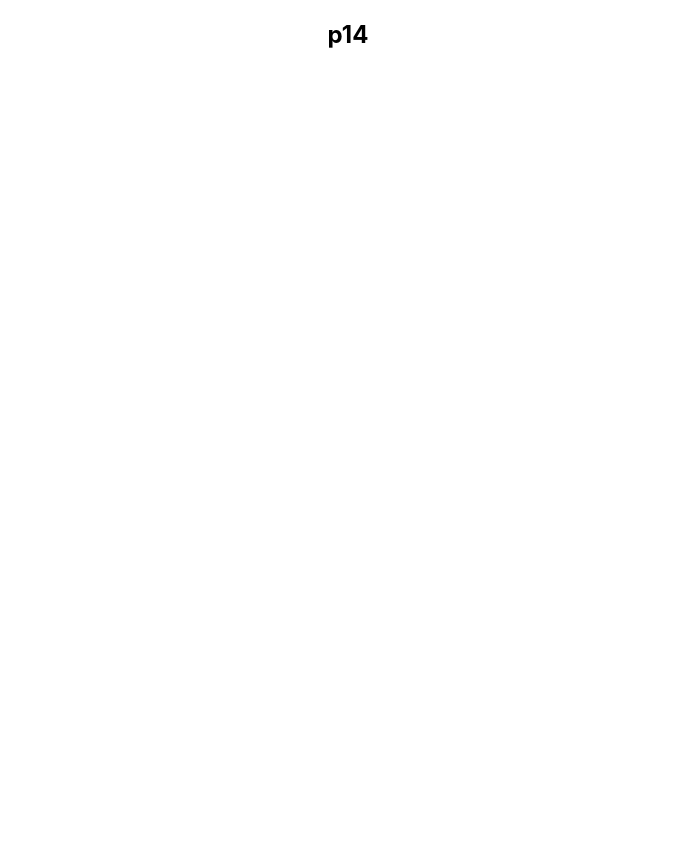
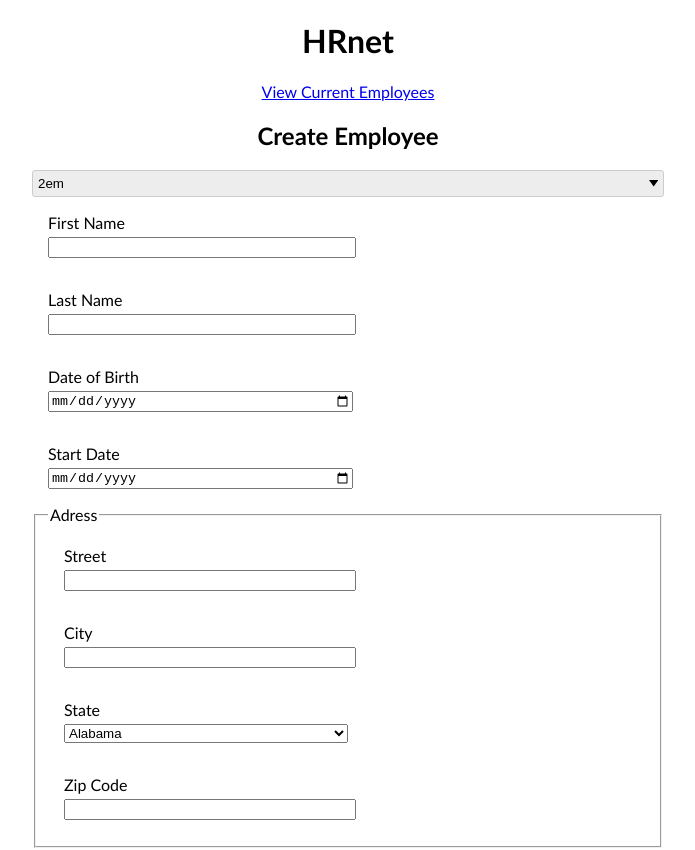
Before and after one commit to achtaitaipai/charles_CAILLETEAU_14_23_02_22, a React (Vite) app: page / in a window 1280 px wide. Shown: the top 850 px of the page, without its empty margins (292-987 px from the left). Before the commit the page ends 800 px from the top, so only its background shows below. Built offline with nearby package versions, Linux system fonts and the light colour scheme.

Commit message:
dropdown

```diff
--- a/package.json
+++ b/package.json
@@ -9,7 +9,9 @@
   },
   "dependencies": {
     "react": "^17.0.2",
-    "react-dom": "^17.0.2"
+    "react-dom": "^17.0.2",
+    "react-router-dom": "^6.2.1",
+    "styled-components": "^5.3.3"
   },
   "devDependencies": {
     "@vitejs/plugin-react": "^1.0.7",
--- a/src/App.css
+++ /dev/null
@@ -1,42 +0,0 @@
-.App {
-  text-align: center;
-}
-
-.App-logo {
-  height: 40vmin;
-  pointer-events: none;
-}
-
-@media (prefers-reduced-motion: no-preference) {
-  .App-logo {
-    animation: App-logo-spin infinite 20s linear;
-  }
-}
-
-.App-header {
-  background-color: #282c34;
-  min-height: 100vh;
-  display: flex;
-  flex-direction: column;
-  align-items: center;
-  justify-content: center;
-  font-size: calc(10px + 2vmin);
-  color: white;
-}
-
-.App-link {
-  color: #61dafb;
-}
-
-@keyframes App-logo-spin {
-  from {
-    transform: rotate(0deg);
-  }
-  to {
-    transform: rotate(360deg);
-  }
-}
-
-button {
-  font-size: calc(10px + 2vmin);
-}
--- a/src/App.jsx
+++ /dev/null
@@ -1,15 +0,0 @@
-import { useState } from 'react'
-import logo from './logo.svg'
-import './App.css'
-
-function App() {
-	const [count, setCount] = useState(0)
-
-	return (
-		<div className="App">
-			<h2>p14</h2>
-		</div>
-	)
-}
-
-export default App
--- /dev/null
+++ b/src/assets/style.css
@@ -0,0 +1,35 @@
+html {
+	font-family: 'Gill Sans', 'Gill Sans MT', Calibri, 'Trebuchet MS', sans-serif;
+}
+header {
+	width: 40%;
+	margin: auto;
+	text-align: center;
+}
+
+form {
+	display: flex;
+	flex-direction: column;
+	width: max(50%, 400px);
+	margin: auto;
+}
+
+label {
+	margin: 1rem;
+	display: flex;
+	flex-direction: column;
+	gap: 0.3125rem;
+}
+fieldset {
+	display: flex;
+	flex-direction: column;
+}
+
+input,
+select {
+	width: 50%;
+}
+
+input[type='submit'] {
+	align-self: center;
+}
--- /dev/null
+++ b/src/components/DropDown.jsx
@@ -0,0 +1,115 @@
+import { useEffect, useRef, useState } from 'react'
+import React from 'react'
+import './style.css'
+/**
+ *
+ * @param {*} param0
+ * @returns
+ */
+export default function DropDown({ listItem, selected = 0, handleSelect }) {
+	const getSelected = slt => {
+		if (typeof slt === 'string') {
+			return listItem.find(el => el === slt) ? listItem.find(el => el === slt) : listItem[0]
+		} else if (typeof slt === 'number') {
+			return listItem[slt] ? listItem[slt] : listItem[0]
+		}
+		return listItem[0]
+	}
+
+	const dropDownRef = useRef(null)
+	const selectedRef = useRef(null)
+	const listBoxRef = useRef(null)
+	const [selectedItem, setSelectedItem] = useState(getSelected(selected))
+	const [currentItem, setCurrentItem] = useState(-1)
+	const [expanded, setExpanded] = useState(false)
+
+	const selectClick = e => {
+		e.preventDefault()
+		expanded ? close() : open()
+	}
+	const optionClick = e => {
+		e.preventDefault()
+		selectItem(parseInt(e.target.getAttribute('data-value')))
+	}
+
+	useEffect(() => {
+		const handleClickOutside = e => {
+			if (dropDownRef.current && !dropDownRef.current.contains(e.target)) {
+				close()
+			}
+		}
+		document.addEventListener('click', handleClickOutside, true)
+		return () => {
+			document.removeEventListener('click', handleClickOutside, true)
+		}
+	}, [])
+
+	const handleKeyDown = e => {
+		if (e.code === 'Tab' || e.code === 'Escape') {
+			close()
+		} else if (e.code === 'ArrowDown') {
+			e.preventDefault()
+			setCurrentItem(Math.min(currentItem + 1, listItem.length - 1))
+		} else if (e.code === 'ArrowUp' && currentItem !== -1) {
+			e.preventDefault()
+			setCurrentItem(Math.max(currentItem - 1, 0))
+		} else if (e.code === 'Space' || e.code === 'Enter') {
+			e.preventDefault()
+			if (currentItem >= 0) {
+				selectItem(currentItem)
+			}
+			close()
+		}
+	}
+
+	const handleMouseEnter = e => {
+		setCurrentItem(parseInt(e.target.getAttribute('data-value')))
+	}
+
+	const open = () => {
+		setExpanded(true)
+		listBoxRef.current.focus()
+	}
+	const close = () => {
+		setExpanded(false)
+		setCurrentItem(-1)
+	}
+	const selectItem = id => {
+		setSelectedItem(getSelected(id))
+		close()
+		handleSelect(id, listItem[id])
+	}
+
+	return (
+		<React.StrictMode>
+			<div className="dropdown" ref={dropDownRef} onKeyDown={expanded ? handleKeyDown : null}>
+				<button className="dropdown__selected" ref={selectedRef} onClick={selectClick} aria-haspopup="listbox" aria-expanded={expanded}>
+					{' '}
+					{selectedItem}{' '}
+					<svg viewBox="0 0 10 10" xmlns="http://www.w3.org/2000/svg">
+						{expanded ? <polygon points="0 9, 10 9, 5 2" /> : <polygon points="0 1, 10 1, 5 8" />}
+					</svg>
+				</button>
+				<ul role="listbox" tabIndex={-1} ref={listBoxRef} style={{ opacity: expanded ? '1' : '0' }} className="dropdown__list">
+					{expanded &&
+						listItem.map((item, id) => {
+							return (
+								<li key={id} role="option" className="dropdown__item">
+									<button
+										className="dropdown__itemBtn"
+										data-value={id}
+										onClick={optionClick}
+										tabIndex="-1"
+										onMouseEnter={handleMouseEnter}
+										aria-selected={id === currentItem}
+									>
+										{item}
+									</button>
+								</li>
+							)
+						})}
+				</ul>
+			</div>
+		</React.StrictMode>
+	)
+}
--- /dev/null
+++ b/src/components/style.css
@@ -0,0 +1,54 @@
+.dropdown {
+	position: relative;
+}
+.dropdown__selected {
+	position: relative;
+	padding: 0.3125rem;
+	background: #ededed;
+	border: 1px solid #cccccc;
+	border-radius: 3px;
+	display: block;
+	width: 100%;
+	text-align: left;
+	display: flex;
+	align-items: center;
+	cursor: pointer;
+}
+
+.dropdown svg {
+	height: 0.7em;
+	margin-left: auto;
+}
+
+.dropdown__list {
+	width: 100%;
+	box-sizing: border-box;
+	list-style: none;
+	display: flex;
+	flex-direction: column;
+	padding: 0;
+	margin: 0;
+	border: 1px solid #cccccc;
+	border-top: none;
+	position: absolute;
+	background: white;
+}
+
+.dropdown__itemBtn {
+	display: block;
+	background: none;
+	border: none;
+	outline: none;
+	padding: 0;
+	margin: 0;
+	cursor: pointer;
+	width: 100%;
+	height: 100%;
+	padding: 0.3125rem;
+	text-align: left;
+}
+
+.dropdown__item [aria-selected='true'] {
+	background: #007fff;
+	color: white;
+}
--- a/src/index.css
+++ /dev/null
@@ -1,13 +0,0 @@
-body {
-  margin: 0;
-  font-family: -apple-system, BlinkMacSystemFont, 'Segoe UI', 'Roboto', 'Oxygen',
-    'Ubuntu', 'Cantarell', 'Fira Sans', 'Droid Sans', 'Helvetica Neue',
-    sans-serif;
-  -webkit-font-smoothing: antialiased;
-  -moz-osx-font-smoothing: grayscale;
-}
-
-code {
-  font-family: source-code-pro, Menlo, Monaco, Consolas, 'Courier New',
-    monospace;
-}
--- a/src/main.jsx
+++ b/src/main.jsx
@@ -1,11 +1,16 @@
 import React from 'react'
 import ReactDOM from 'react-dom'
-import './index.css'
-import App from './App'
+import { Route, BrowserRouter, Routes } from 'react-router-dom'
+import CreateEmployee from './pages/CreateEmployee'
+import EmployeeList from './pages/EmployeeList'
 
 ReactDOM.render(
-  <React.StrictMode>
-    <App />
-  </React.StrictMode>,
-  document.getElementById('root')
+	<BrowserRouter>
+		<Routes>
+			<Route path="/" element={<CreateEmployee />}></Route>
+			<Route path="/employee-list" element={<EmployeeList />}></Route>
+			<Route path="*" element={<h1>404</h1>}></Route>
+		</Routes>
+	</BrowserRouter>,
+	document.getElementById('root')
 )
--- /dev/null
+++ b/src/pages/CreateEmployee.jsx
@@ -0,0 +1,66 @@
+import { Link } from 'react-router-dom'
+import '../assets/style.css'
+import DropDown from '../components/DropDown'
+
+export default function CreateEmployee() {
+	return (
+		<>
+			<header>
+				<h1>HRnet</h1>
+				<Link to={'/employee-list'}>View Current Employees</Link>
+				<h2>Create Employee</h2>
+			</header>
+			<main>
+				<form>
+					<DropDown listItem={['1er', '2em', '3em', '4em']} selected={'2em'} handleSelect={(id, value) => alert(id + ' ' + value)}></DropDown>
+					<label>
+						First Name
+						<input type="text" name="firstName"></input>
+					</label>
+					<label>
+						Last Name
+						<input type="text" name="lastName"></input>
+					</label>
+					<label>
+						Date of Birth
+						<input type="date" name="dateOfBirth"></input>
+					</label>
+					<label>
+						Start Date
+						<input type="date" name="startDate"></input>
+					</label>
+					<fieldset>
+						<legend>Adress</legend>
+						<label>
+							Street
+							<input type="text" name="street"></input>
+						</label>
+						<label>
+							City
+							<input type="text" name="city"></input>
+						</label>
+						<label>
+							State
+							<select name="state">
+								<option value="alabama">Alabama</option>
+								<option value="newyork">NewYork</option>
+							</select>
+						</label>
+						<label>
+							Zip Code
+							<input type="number" name="zipCode"></input>
+						</label>
+					</fieldset>
+					<label>
+						Department
+						<select name="department">
+							<option value="sales">Sales</option>
+							<option value="marketing">Marketing</option>
+						</select>
+					</label>
+					<input type="submit" value="Save" />
+				</form>
+			</main>
+		</>
+	)
+}
--- /dev/null
+++ b/src/pages/EmployeeList.jsx
@@ -0,0 +1,3 @@
+export default function EmployeeList() {
+	return <h1>Current Employees</h1>
+}
```
Also changed, not shown: src/logo.svg (deleted), 1 other file (tests, documents, lock files or other folders).
